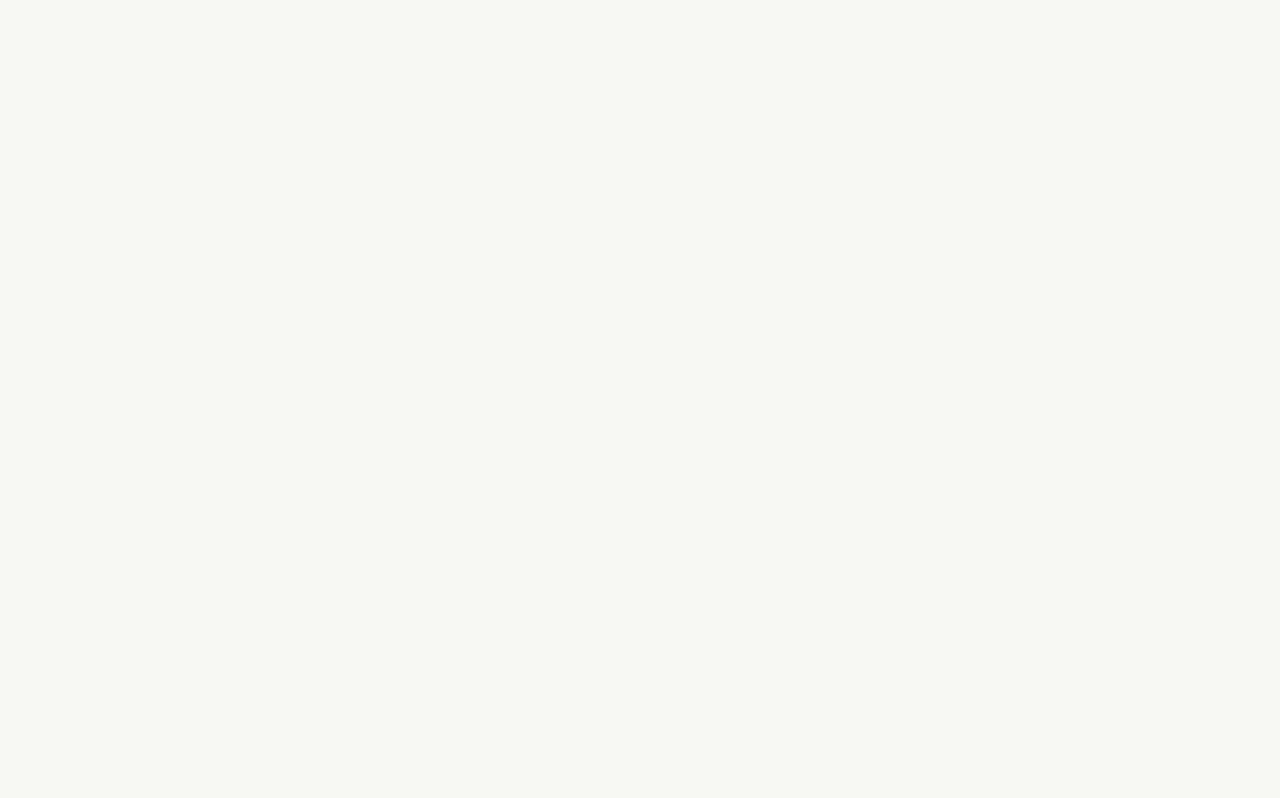
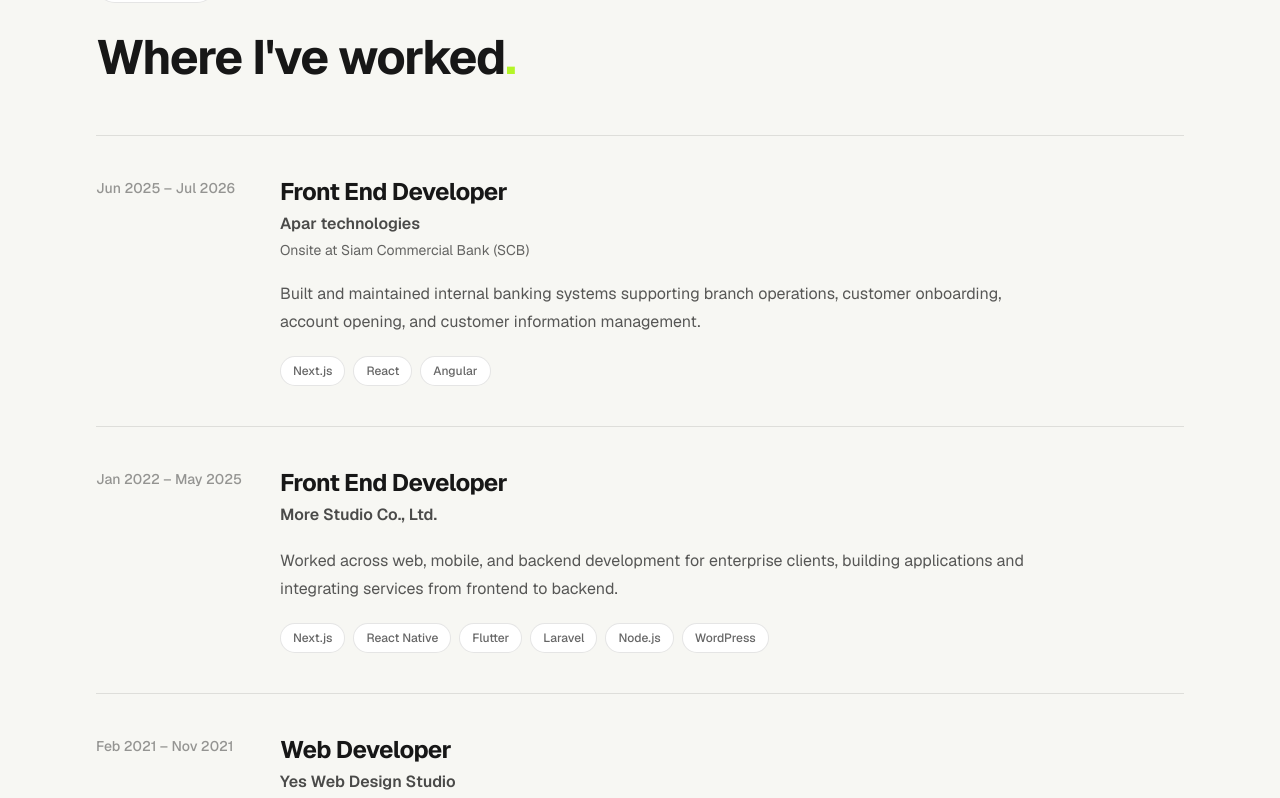
Before and after one commit to Ratchaya99/portfolio, a Next.js app: page / in a window 1280 px wide. Shown: the part 2322-3120 px from the top of the page. Before the commit the page ends 2191 px from the top, so only its background shows below. Built offline with nearby package versions, Linux system fonts and the light colour scheme.

Commit message:
feat(portfolio): add experience

```diff
--- a/src/app/globals.css
+++ b/src/app/globals.css
@@ -31,5 +31,5 @@
   margin: 0;
   background: var(--background);
   color: var(--foreground);
-  font-family: Arial, Helvetica, sans-serif;
+  font-family: var(--font-geist-sans), sans-serif;
 }
--- a/src/app/page.tsx
+++ b/src/app/page.tsx
@@ -1,5 +1,4 @@
-import { About, Hero } from "@/components";
-import Projects from "@/components/Projects";
+import { About, Experience, Hero, Projects } from "@/components";
 
 export default function Home() {
   return (
@@ -8,6 +7,7 @@
         <Hero />
         <About />
         <Projects />
+        <Experience />
       </main>
     </div>
   );
--- /dev/null
+++ b/src/components/Experience.tsx
@@ -0,0 +1,75 @@
+import { experiences } from "@/shares/mocks/data/experiences";
+
+export function Experience() {
+  const data = experiences;
+
+  return (
+    <section id="experience" className="border-b border-black/10 py-24">
+      {/* Section Header */}
+      <div className="mb-12">
+        <span className="inline-flex rounded-full border border-black/10 bg-white px-4 py-2 text-sm font-semibold">
+          EXPERIENCE
+        </span>
+
+        <h2 className="mt-6 text-4xl font-bold leading-tight tracking-tight md:text-5xl">
+          Where I&apos;ve worked
+          <span className="text-primary">.</span>
+        </h2>
+      </div>
+
+      {/* Experience List */}
+      <div>
+        {data.map((experience) => (
+          <article
+            key={`${experience.company}-${experience.role}`}
+            className="grid gap-2 md:gap-6 border-t border-black/10 py-10 md:grid-cols-[160px_1fr]"
+          >
+            {/* Period */}
+            <div>
+              <span className="text-sm font-medium text-black/40">
+                {experience.period}
+              </span>
+            </div>
+
+            {/* Content */}
+            <div className="max-w-3xl">
+              {/* Role & Company */}
+              <div>
+                <h3 className="text-2xl font-bold tracking-tight">
+                  {experience.role}
+                </h3>
+
+                <p className="mt-1 text-base font-semibold text-black/70">
+                  {experience.company}
+                </p>
+
+                {experience.context && (
+                  <p className="mt-1 text-sm text-black/60">
+                    {experience.context}
+                  </p>
+                )}
+              </div>
+
+              {/* Description */}
+              <p className="mt-5 text-base leading-7 text-black/65">
+                {experience.description}
+              </p>
+
+              {/* Technologies */}
+              <div className="mt-5 flex flex-wrap gap-2">
+                {experience.technologies.map((technology) => (
+                  <span
+                    key={technology}
+                    className="rounded-full border border-black/10 bg-white px-3 py-1.5 text-xs font-medium text-black/60 transition-colors duration-200 hover:border-primary hover:bg-primary hover:text-black"
+                  >
+                    {technology}
+                  </span>
+                ))}
+              </div>
+            </div>
+          </article>
+        ))}
+      </div>
+    </section>
+  );
+}
--- a/src/components/Projects.tsx
+++ b/src/components/Projects.tsx
@@ -2,7 +2,7 @@
 import Link from "next/link";
 import { projects } from "@/shares/mocks/data/projects";
 
-export default function Projects() {
+export function Projects() {
   const featuredProjects = projects
     .filter((project) => project.featured)
     .slice(0, 3);
--- a/src/components/index.ts
+++ b/src/components/index.ts
@@ -1,3 +1,4 @@
 export * from "./Hero";
 export * from "./About";
 export * from "./Projects";
+export * from "./Experience";
--- /dev/null
+++ b/src/shares/mocks/data/experiences.ts
@@ -0,0 +1,34 @@
+export const experiences = [
+  {
+    period: "Jun 2025 – Jul 2026",
+    role: "Front End Developer",
+    company: "Apar technologies",
+    context: "Onsite at Siam Commercial Bank (SCB)",
+    description:
+      "Built and maintained internal banking systems supporting branch operations, customer onboarding, account opening, and customer information management.",
+    technologies: ["Next.js", "React", "Angular"],
+  },
+  {
+    period: "Jan 2022 – May 2025",
+    role: "Front End Developer",
+    company: "More Studio Co., Ltd.",
+    description:
+      "Worked across web, mobile, and backend development for enterprise clients, building applications and integrating services from frontend to backend.",
+    technologies: [
+      "Next.js",
+      "React Native",
+      "Flutter",
+      "Laravel",
+      "Node.js",
+      "WordPress",
+    ],
+  },
+  {
+    period: "Feb 2021 – Nov 2021",
+    role: "Web Developer",
+    company: "Yes Web Design Studio",
+    description:
+      "Developed and optimized client websites using WordPress and modern web technologies, with a focus on performance and maintainability.",
+    technologies: ["WordPress", "PHP", "JavaScript"],
+  },
+];
```
